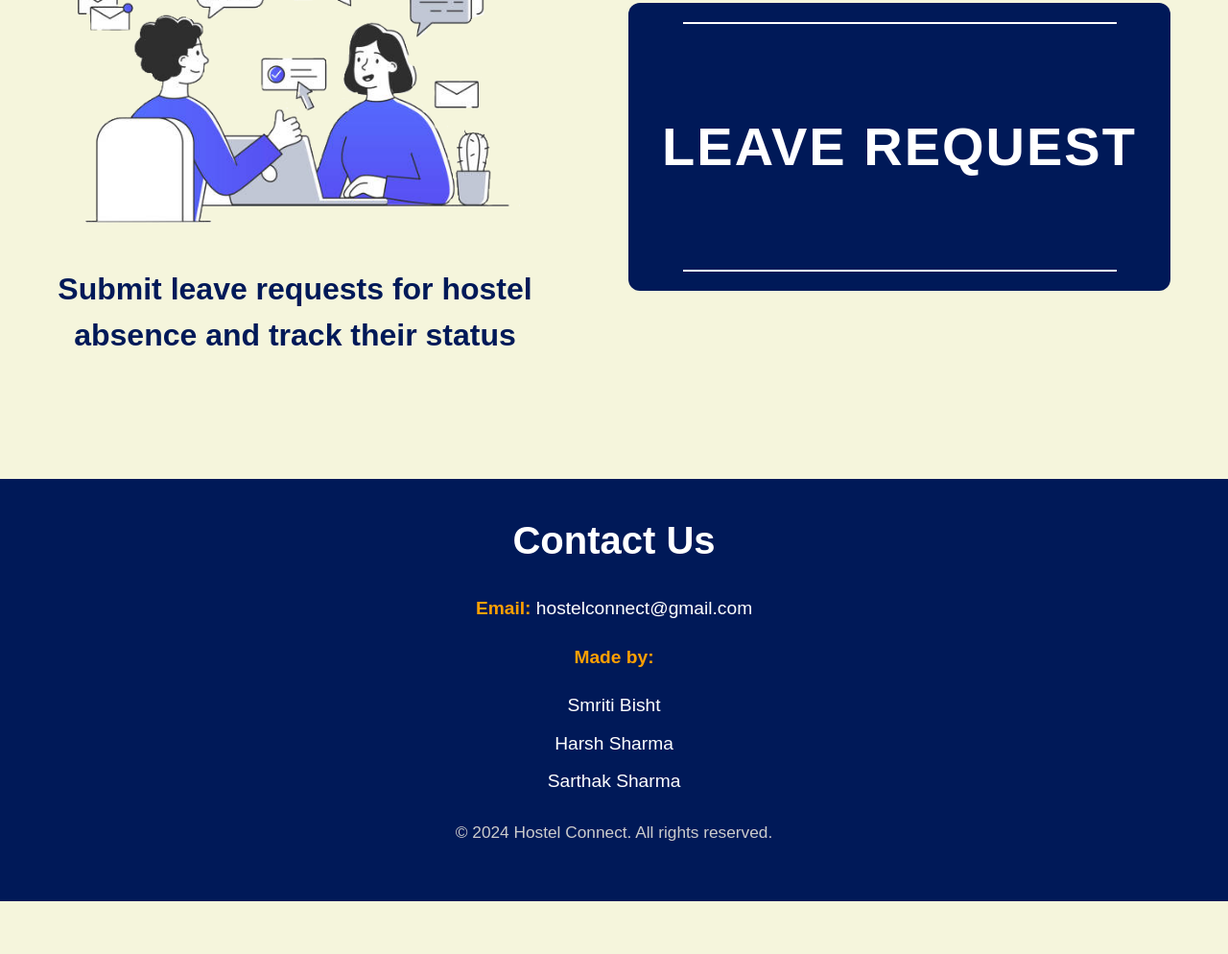
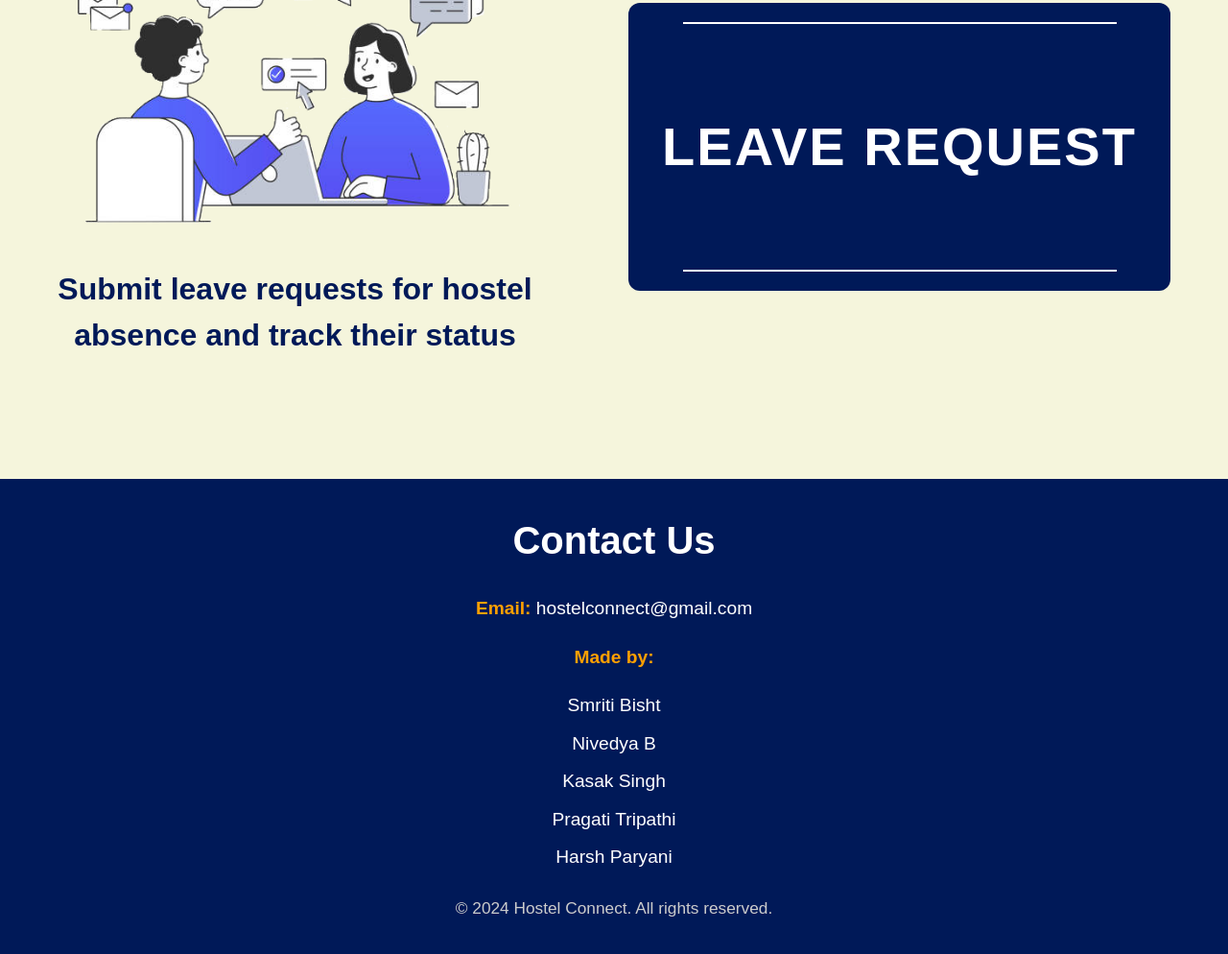
Before and after one commit to HarshParyani33/Project-Exhibition, a plain HTML site: page frontend/Student_Dashboard2.html in a window 1280 px wide. Shown: the part 2319-3313 px from the top of the page at 96% size. Before the commit the page ends 3258 px from the top, so only its background shows below. Drawn offline with nearby package versions, Linux system fonts and the light colour scheme.

Commit message:
contact us

```diff
--- a/frontend/Student_Dashboard2.html
+++ b/frontend/Student_Dashboard2.html
@@ -123,8 +123,10 @@
                         <p><strong>Made by:</strong></p>
                         <ul>
                             <li>Smriti Bisht</li>
-                            <li>Harsh Sharma</li>
-                            <li>Sarthak Sharma</li>
+                            <li>Nivedya B</li>
+                            <li>Kasak Singh</li>
+                            <li>Pragati Tripathi</li>
+                            <li>Harsh Paryani</li>
                         </ul>
                         <p class="copyright">© 2024 Hostel Connect. All rights reserved.</p>
                     </div>
```
